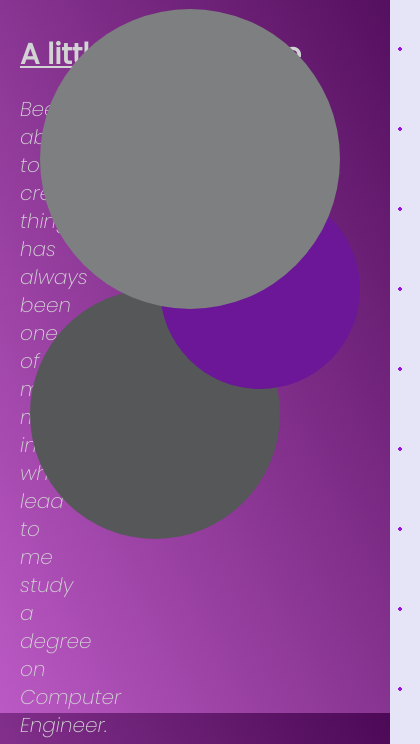
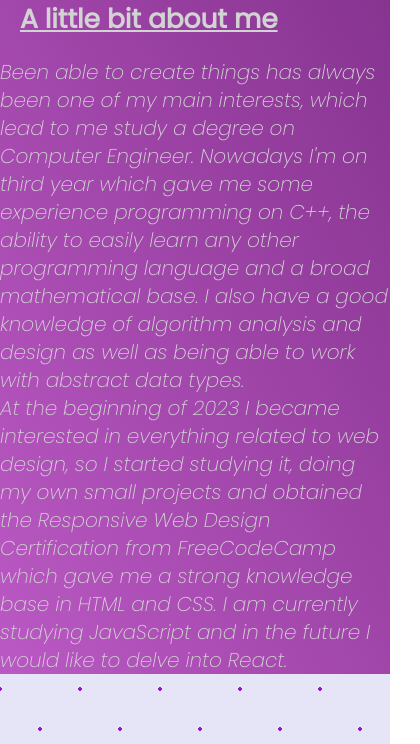
Before and after one commit to sofiabordagorry/Portfolio, a plain HTML site: page index.html in a window 390 px wide. Shown: the part 751-1495 px from the top of the page, 420 px wide, since content can reach past the window. Drawn offline with Linux system fonts and the light colour scheme; a script that the page names is missing.

Commit message:
Update styles.css

```diff
--- a/styles.css
+++ b/styles.css
@@ -33,6 +33,20 @@ html {
 @media (max-width: 75em) {
     html {
         font-size: 60%;
+    }
+}
+
+/* 980px / 16px = 61.25em */
+@media (max-width: 61.25em) {
+    html {
+        font-size: 58%;
+    }
+}
+
+/* 460px / 16px = 28.75em */
+@media (max-width: 28.75em) {
+    html {
+        font-size: 55%;
     }
 }
 
@@ -472,14 +486,25 @@ footer i {
 
 @media screen and (max-width: 650px) {
     #about {
-        margin-top: 0;
+        margin: 0;
+        padding: 0;
     }
 
-    #gato {
-        bottom: 0;
-        left: 0;
-        position: relative;
+     #about p{
+     margin: 0;
+     padding: 0;
     }
+
+    #circulo1{
+        background-color: transparent;
+    }
+
+    #circulo2 {
+        background-color: transparent;
+        }
+    #circulo3 {
+        background-color: transparent;
+}
 }
 
 @media screen and (max-width: 500px) {
```
